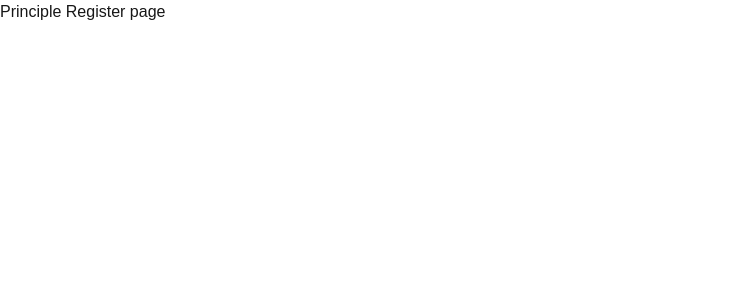
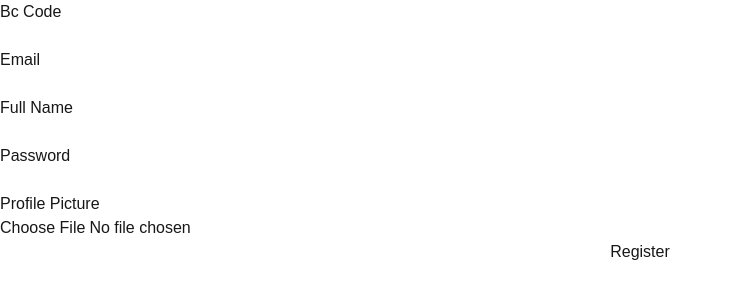
Before and after one commit to adityarwt1/School-Management-app-nextjs-mongodb, a Next.js app: page /principleRegister in a window 1280 px wide. Shown: the top 300 px of the page, without its empty margins (0-733 px from the left). Built offline with nearby package versions, Linux system fonts and the light colour scheme.

Commit message:
priciple register is done

```diff
--- /dev/null
+++ b/app/principleDashboard/page.tsx
@@ -0,0 +1,9 @@
+import React from "react"
+
+const PrincipleDashBoard = ()=>{
+    return  (
+        <div></div>
+    )
+}
+
+export default PrincipleDashBoard;
--- a/app/principleRegister/page.tsx
+++ b/app/principleRegister/page.tsx
@@ -1,9 +1,82 @@
-import React from "react";
+"use client"
+import { PrincipleRegisteredRequest } from "@/interfaces/ApiResponse/Principle/registerInterface";
+import { convertToBase64 } from "@/services/images/convertobase64";
+import { registerPrinciple } from "@/services/Principle/Register";
+import { useRouter } from "next/navigation";
+import React, { ChangeEvent, FormEvent, useState } from "react";
 
 const PrincipleRegister = ()=>{
+    const [data, setData] = useState<PrincipleRegisteredRequest>({
+        bcCode:"",
+        email:"",
+        fullName:"",
+        password:"",
+        profilePicture:""
+    })
+    const [isLoading, setIsLoading] = useState<boolean>(false)
+    const [error, setError] = useState<string>("")
+    const router = useRouter()
 
+    const handleChange = (e:ChangeEvent<HTMLInputElement>)=>{
+        const {name, value}= e.target
+
+        setData(prev=>({
+            ...prev,
+            [name]:value
+        }))
+    }
+
+    const handleImageChange = async (e:ChangeEvent<HTMLInputElement>)=>{
+        const file = e.target.files?.[0]
+
+        if(file){
+            const url = await convertToBase64(file);
+            setData(prev => ({
+                ...prev,
+                profilePicture:url as string
+            }))
+        }
+    }
+
+    // hande the submit
+    const handleSubmit = async (e:FormEvent<HTMLFormElement>)=>{
+        e.preventDefault()
+        setIsLoading(true)
+
+        try {
+            const response = await registerPrinciple(data)
+            if(response.success){
+                router.replace('/principleDashboard')
+            }else{
+                setError(response.error || "Something went wrogn.")
+            }
+        } catch (error) {
+            console.log(error)
+        }finally{
+            setIsLoading(false)
+        }
+
+    }
     return (
-        <div>Principle Register page</div>
+        <div className="flex flex-col">
+            <form onSubmit={handleSubmit} className="flex flex-col">
+                <label htmlFor="bcCode">Bc Code</label>
+                <input type="text" name="bcCode" id="bcCode" required onChange={handleChange}/>
+                <label htmlFor="email">Email</label>
+                <input type="email" name="email" id="email" required onChange={handleChange}  />
+                <label htmlFor="fullName">Full Name</label>
+                <input type="text" name="fullName" id="fullName" required onChange={handleChange} />
+                <label htmlFor="password">Password</label>
+                <input type="text" name="password" id="password" required onChange={handleChange} />
+                <label htmlFor="profilePicture">Profile Picture</label>
+                <input type="file" name="profilePicture" id="profilePicture" required onChange={handleImageChange} />
+                <button type="submit" disabled={isLoading} >{isLoading ? "Register...":"Register"}</button>
+            </form>
+
+            {error && (
+                <div>{error}</div>
+            )}
+        </div>
     )
 }
 
--- a/lib/mongodb.ts
+++ b/lib/mongodb.ts
@@ -2,8 +2,8 @@ import mongoose from "mongoose";
 
 export const mongoconnect = async (): Promise<boolean> => {
   try {
-    await mongoose.connect(process.env.MONGO_URI as string, {
-      dbName: "SchoolManagamentApp",
+    await mongoose.connect(process.env.MONGODB_URI as string, {
+      dbName: "SMA",
     });
     return true;
   } catch (error) {
--- /dev/null
+++ b/services/images/convertobase64.ts
@@ -0,0 +1,11 @@
+"use client"
+export async function convertToBase64(file:File):Promise<ArrayBuffer | string | null> {
+
+    return new Promise((resolve , reject)=>{
+        const reader = new FileReader()
+
+        reader.onload = ()=> resolve(reader.result)
+        reader.onerror = (e)=> reject(e)
+        reader.readAsDataURL(file)
+    })
+}
```
